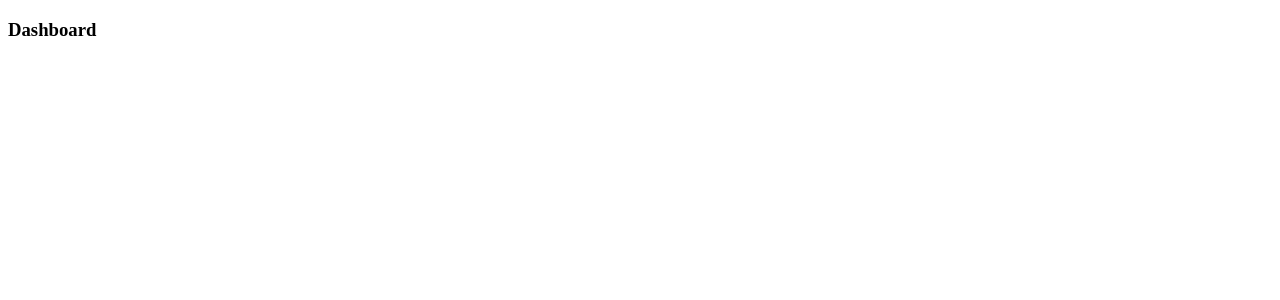
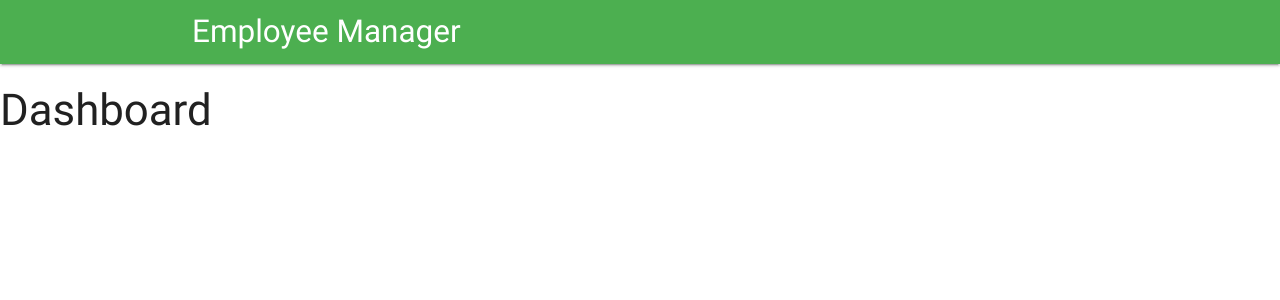
Before and after one commit to Princetonevans/employee, a Vue app: page / in a window 1280 px wide. Shown: the top 300 px of the page. Built offline with nearby package versions, Linux system fonts and the light colour scheme.

Commit message:
added Navbar

```diff
--- a/index.html
+++ b/index.html
@@ -3,10 +3,17 @@
   <head>
     <meta charset="utf-8">
     <meta name="viewport" content="width=device-width,initial-scale=1.0">
+    <link rel="stylesheet" href="https://cdnjs.cloudflare.com/ajax/libs/materialize/0.100.2/css/materialize.min.css">
+    <link href="https://maxcdn.bootstrapcdn.com/font-awesome/4.7.0/css/font-awesome.min.css" rel="stylesheet" integrity="sha384-wvfXpqpZZVQGK6TAh5PVlGOfQNHSoD2xbE+QkPxCAFlNEevoEH3Sl0sibVcOQVnN" crossorigin="anonymous">
     <title>Employee Manager</title>
   </head>
   <body>
     <div id="app"></div>
     <!-- built files will be auto injected -->
+    <script
+  src="http://code.jquery.com/jquery-3.3.1.js"
+  integrity="sha256-2Kok7MbOyxpgUVvAk/HJ2jigOSYS2auK4Pfzbm7uH60="
+  crossorigin="anonymous"></script>
+    <script src="https://cdnjs.cloudflare.com/ajax/libs/materialize/0.100.2/js/materialize.min.js"></script>
   </body>
 </html>
--- a/src/App.vue
+++ b/src/App.vue
@@ -1,12 +1,16 @@
 <template>
   <div id="app">
-
+  <Navbar />
     <router-view/>
   </div>
 </template>
 
 <script>
+import Navbar from './components/Navbar'
 export default {
-  name: 'App'
+  name: 'App',
+  components: {
+    Navbar
+  }
 }
 </script>
--- a/src/components/Navbar.vue
+++ b/src/components/Navbar.vue
@@ -1,5 +1,9 @@
 <template>
-<div id="navbar">
-Navbar
-</div>
+<nav>
+    <div class="nav-wrapper green">
+      <div class="container">
+        <router-link to="/" class="brand-logo">Employee Manager</router-link>
+        </div>
+      </div>
+    </nav>
 </template>
```
